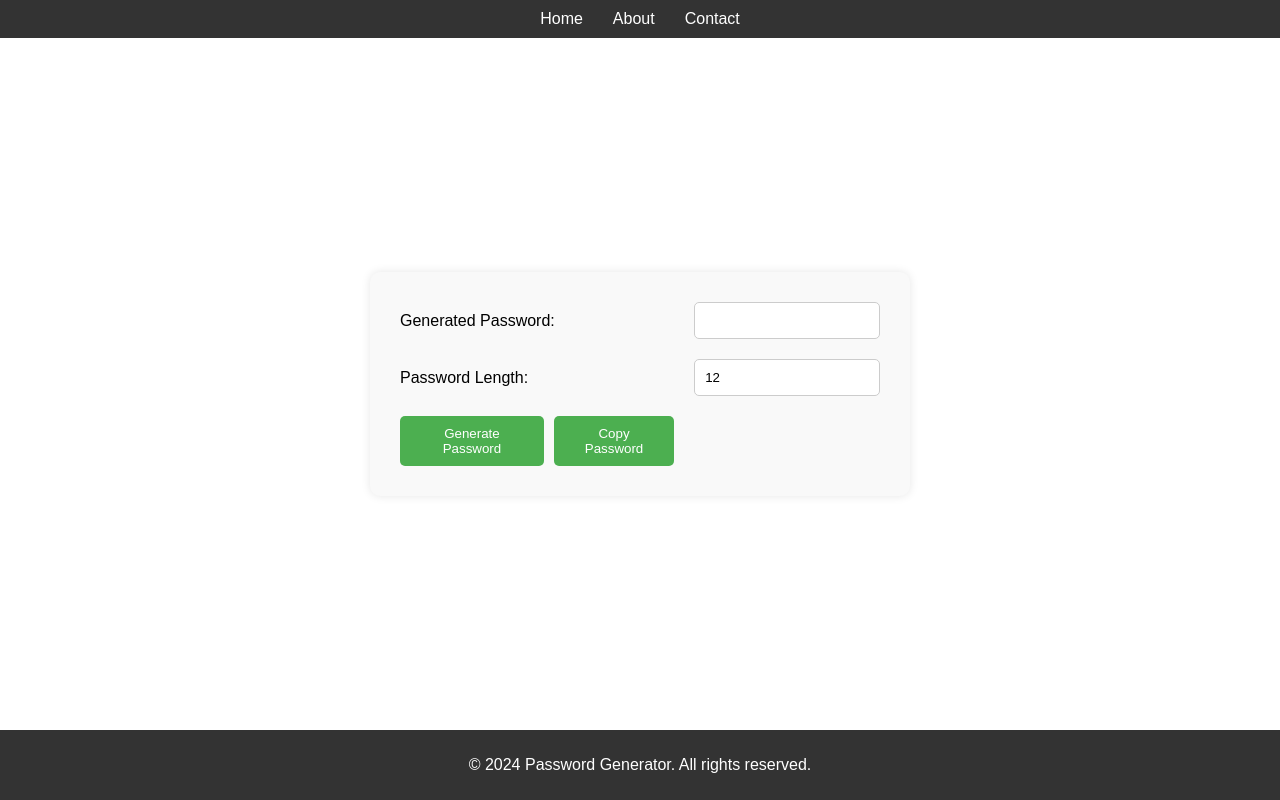
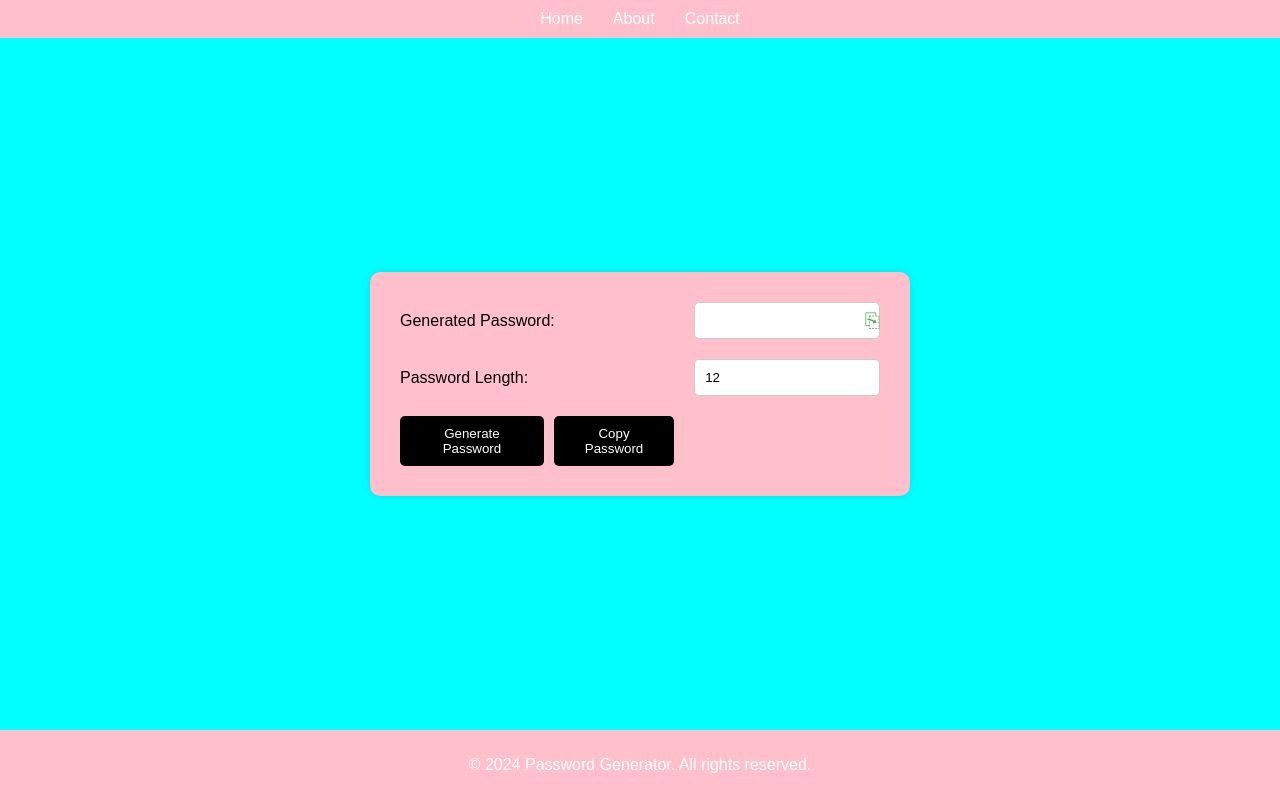
Before and after one commit to tTenchevGit/pasgen, a plain HTML site: page index.html in a window 1280 px wide. Drawn offline with Linux system fonts and the light colour scheme.

Commit message:
upadte colors and copy ti clipboard

```diff
--- a/index.html
+++ b/index.html
@@ -22,7 +22,10 @@
                 <table>
                     <tr>
                         <td><label for="password">Generated Password:</label></td>
-                        <td><input type="text" id="password" readonly></td>
+                        <td class="password-field-container">
+                            <input type="text" id="password" readonly>
+                            <span class="copy-symbol" title="Copy to clipboard">&#x2398;</span>
+                        </td>
                     </tr>
                     <tr>
                         <td><label for="length">Password Length:</label></td>
--- a/script.js
+++ b/script.js
@@ -4,13 +4,19 @@ document.getElementById('generateBtn').addEventListener('click', function() {
     document.getElementById('password').value = password;
 });
 
-document.getElementById('copyBtn').addEventListener('click', function() {
+document.getElementById('copyBtn').addEventListener('click', copyPasswordToClipboard);
+
+document.getElementById('password').addEventListener('click', copyPasswordToClipboard);
+
+document.querySelector('.copy-symbol').addEventListener('click', copyPasswordToClipboard);
+
+function copyPasswordToClipboard() {
     const passwordField = document.getElementById('password');
     passwordField.select();
     passwordField.setSelectionRange(0, 99999); // For mobile devices
     document.execCommand('copy');
     alert('Password copied to clipboard');
-});
+}
 
 function generatePassword(length) {
     const upperCaseLetters = 'ABCDEFGHIJKLMNOPQRSTUVWXYZ';
--- a/styles.css
+++ b/styles.css
@@ -5,10 +5,11 @@ body {
     display: flex;
     flex-direction: column;
     min-height: 100vh;
+    background-color: aqua;
 }
 
 header {
-    background-color: #333;
+    background-color: pink;
     color: white;
     padding: 10px 0;
 }
@@ -47,7 +48,7 @@ main {
     max-width: 500px;
     box-shadow: 0 0 10px rgba(0, 0, 0, 0.1);
     padding: 20px;
-    background-color: #f9f9f9;
+    background-color: pink;
     border-radius: 10px;
 }
 
@@ -74,15 +75,21 @@ input[type="text"], input[type="number"] {
 }
 
 .button-container {
+
     display: flex;
+    /* text-align: center; */
     justify-content: center;
     gap: 10px;
+}
+
+.button-container button {
+    display: inline-block;
 }
 
 button {
     padding: 10px 15px;
     cursor: pointer;
-    background-color: #4CAF50;
+    background-color: #000000;
     color: white;
     border: none;
     border-radius: 5px;
@@ -91,16 +98,36 @@ button {
 }
 
 button:hover {
-    background-color: #45a049;
+    background-color: aqua;
     transform: scale(1.05);
 }
 
 footer {
-    background-color: #333;
+    background-color: pink;
     color: white;
     text-align: center;
     padding: 10px 0;
 }
+
+.password-field-container {
+    position: relative;
+}
+
+.copy-symbol {
+    position: absolute;
+    right: 10px;
+    top: 50%;
+    transform: translateY(-50%);
+    cursor: pointer;
+    font-size: 1.2em;
+    color: #4CAF50;
+    transition: color 0.3s ease;
+}
+
+.copy-symbol:hover {
+    color: #45a049;
+}
+
 
 @media (max-width: 600px) {
     nav ul {
```
